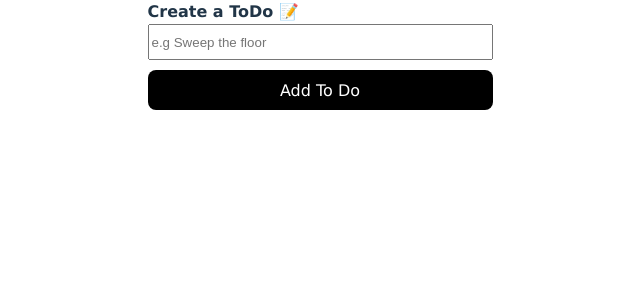
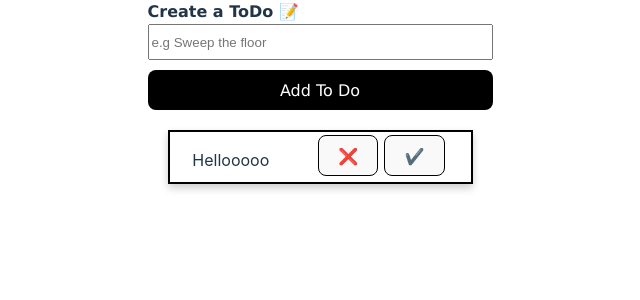
Before and after one commit to Eileenpngg/TypeScript-Bonus-Class, a React (Vite) app in the folder ToDoList/: page / in a window 1280 px wide. Shown: the top 300 px of the page, without its empty margins (320-960 px from the left). Built offline with nearby package versions, Linux system fonts and the light colour scheme.

Commit message:
created to do component

```diff
--- a/ToDoList/src/App.css
+++ b/ToDoList/src/App.css
@@ -1,6 +1,5 @@
 body {
   justify-content: center;
-  align-items: flex-start;
 }
 
 #todoinput {
@@ -21,3 +20,23 @@ body {
   background-color: black;
   margin-top: 10px;
 }
+
+#toDo {
+  border: 2px solid black;
+  box-shadow: 0 4px 8px 0 rgba(0, 0, 0, 0.2);
+  transition: 0.3s;
+  margin: 20px;
+  height: 50px;
+  display: flex;
+  justify-content: space-around;
+}
+
+.toDoButton {
+  margin: 3px;
+  border: 1px solid black;
+}
+/* #toDo:hover{
+    box-shadow: 0 4px 8px 0 rgba(0, 0, 0, 0.2);
+    transition: 0.3s;
+    margin: 20px;
+  } */
--- a/ToDoList/src/App.tsx
+++ b/ToDoList/src/App.tsx
@@ -1,10 +1,12 @@
 import { useState } from "react";
 import "./App.css";
 import ToDoForm from "./components/ToDoForm";
+import ToDoList from "./components/ToDoList";
 function App() {
   return (
     <>
-        <ToDoForm />
+      <ToDoForm />
+      <ToDoList />
     </>
   );
 }
--- /dev/null
+++ b/ToDoList/src/components/ToDo.tsx
@@ -0,0 +1,14 @@
+function ToDo() {
+  return (
+    <>
+      <div id="toDo">
+        <p>Hellooooo</p>
+        <div>
+          <button className="toDoButton">❌</button>
+          <button className="toDoButton">✔️</button>
+        </div>
+      </div>
+    </>
+  );
+}
+export default ToDo;
--- /dev/null
+++ b/ToDoList/src/components/ToDoList.tsx
@@ -0,0 +1,9 @@
+import ToDo from "./ToDo";
+function ToDoList() {
+  return (
+    <>
+      <ToDo />
+    </>
+  );
+}
+export default ToDoList;
--- a/ToDoList/tsconfig.node.json
+++ b/ToDoList/tsconfig.node.json
@@ -3,7 +3,7 @@
     "composite": true,
     "skipLibCheck": true,
     "module": "ESNext",
-    "moduleResolution": "bundler",
+    "moduleResolution": "node",
     "allowSyntheticDefaultImports": true
   },
   "include": ["vite.config.ts"]
```
